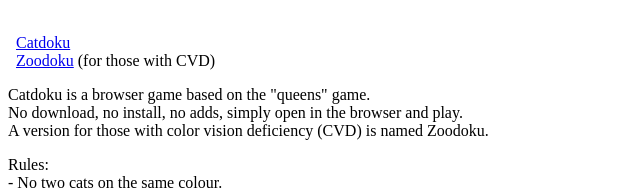
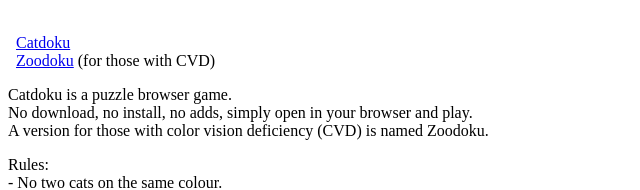
Before and after one commit to larsp90/catdoku, a plain HTML site: page index.html in a window 1280 px wide. Shown: the top 190 px of the page, without its empty margins (0-640 px from the left). Drawn offline with Linux system fonts and the light colour scheme.

Commit message:
Update index.html

```diff
--- a/index.html
+++ b/index.html
@@ -13,8 +13,9 @@
 &nbsp;&nbsp;<a href="zoodoku.html">Zoodoku</a> (for those with CVD)<br>
 </p>
 
-<p>Catdoku is a browser game based on the "queens" game.<br>
-No download, no install, no adds, simply open in the browser and play.<br>
+<p>
+Catdoku is a puzzle browser game.<br>
+No download, no install, no adds, simply open in your browser and play.<br>
 A version for those with color vision deficiency (CVD) is named Zoodoku.
 </p>
 
```
